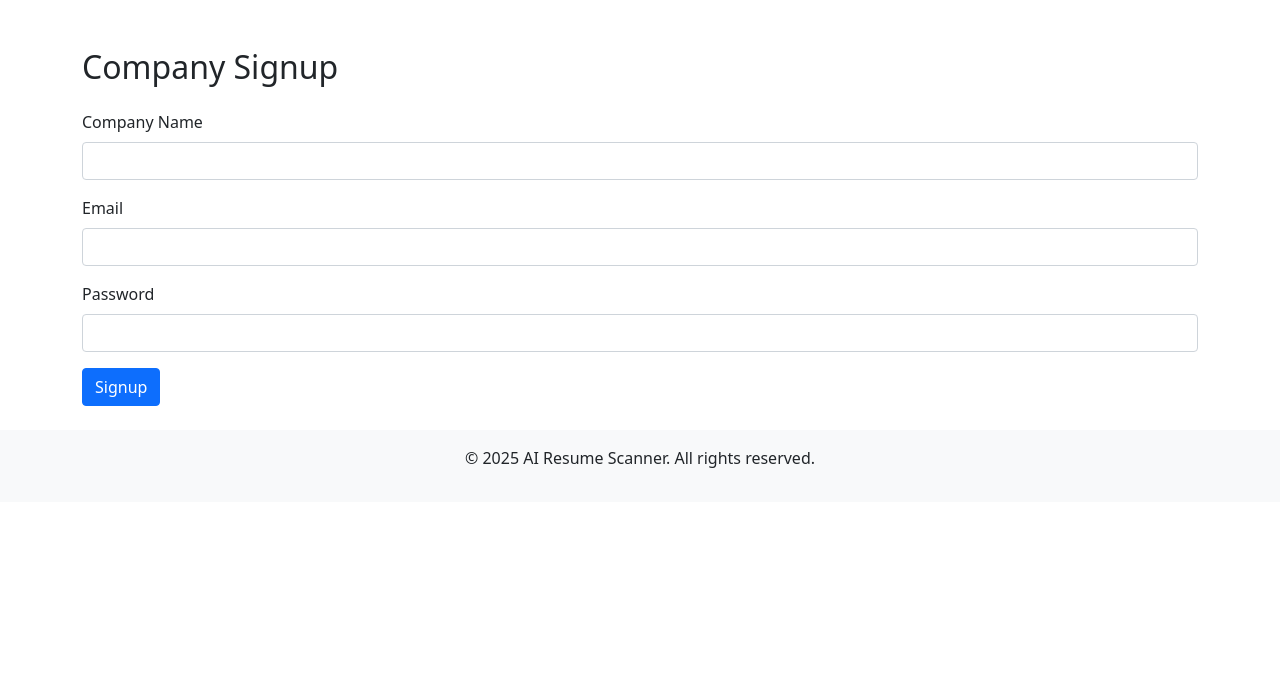
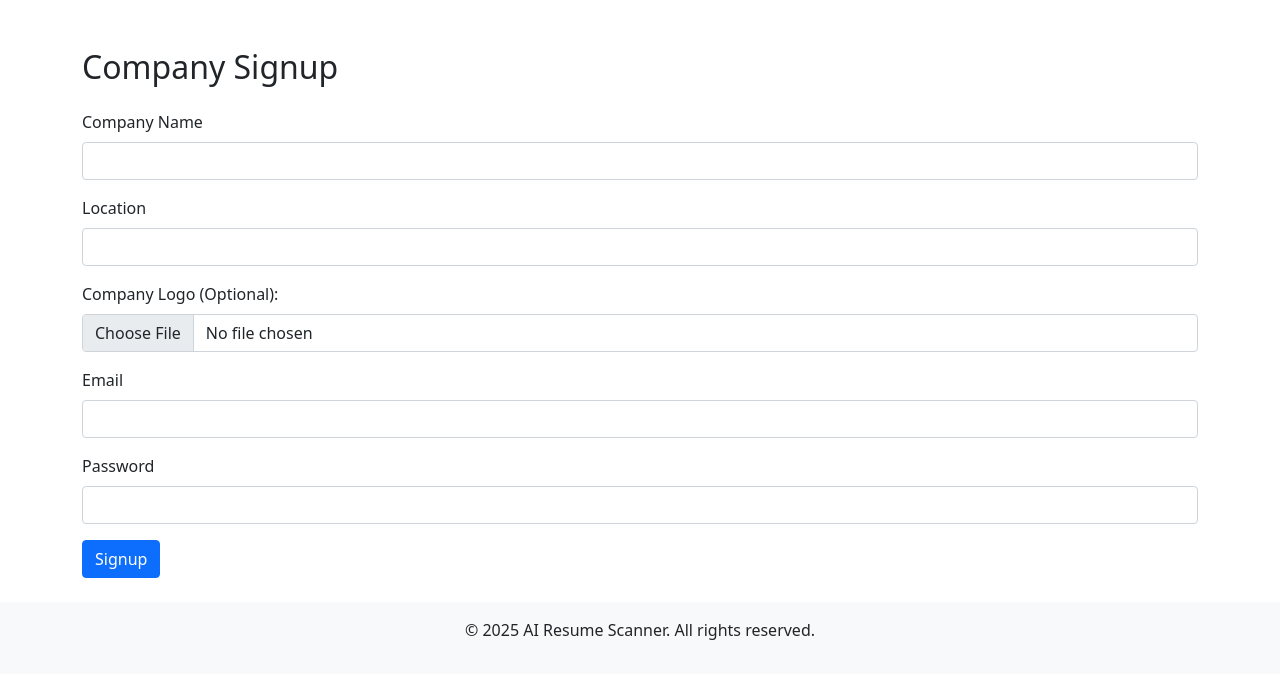
Before and after one commit to nishanlimbuchemjong/AI-Resume-Scanner, a Flask app: page /signup in a window 1280 px wide. Shown: the part 56-735 px from the top of the page. Run offline with Flask 3, Linux system fonts and the light colour scheme; some libraries are stand-ins or nearby versions.

Commit message:
location and company logo field added on Company model

```diff
--- a/app.py
+++ b/app.py
@@ -32,27 +32,69 @@ def all_job_posts():
     return render_template('all_posts.html', jobs=jobs)
 
 # SignUp Route
+UPLOAD_FOLDER = 'static/uploads/'  # Folder to store images
+ALLOWED_EXTENSIONS = {'png', 'jpg', 'jpeg', 'gif'}
+app.config['UPLOAD_FOLDER'] = UPLOAD_FOLDER
+
+# Function to check allowed file extensions
+def allowed_file(filename):
+    return '.' in filename and filename.rsplit('.', 1)[1].lower() in ALLOWED_EXTENSIONS
+
 @app.route('/signup', methods=['GET', 'POST'])
 def signup():
     if request.method == 'POST':
         company_name = request.form['company_name']
         email = request.form['email']
         password = request.form['password']
+        location = request.form['location']
+
+        company_logo = request.files['company_logo']
+        logo_filename = 'static/uploads/logo.png'
+
+        if company_logo and allowed_file(company_logo.filename):
+            filename = secure_filename(company_logo.filename)
+            logo_path = os.path.join(app.config['UPLOAD_FOLDER'], filename)
+            company_logo.save(logo_path)
+            logo_filename = os.path.join('static/uploads', filename)
+
         hashed_password = generate_password_hash(password, method='pbkdf2:sha256')
 
-        existing_company = Company.query.filter_by(email=email).first()
-        if existing_company:
-            flash("Company already exists!", "danger")
-            return redirect(url_for('signup'))
-
-        new_company = Company(company_name=company_name, email=email, password=hashed_password)
+        new_company = Company(
+            company_name=company_name,
+            email=email,
+            password=hashed_password,
+            location=location,
+            company_logo=logo_filename
+        )
         db.session.add(new_company)
         db.session.commit()
 
-        flash("Signup successful! Please log in.", "success")
+        flash ("Company registered successfully!", "success")
         return redirect(url_for('login'))
 
     return render_template('signup.html')
+
+# @app.route('/signup', methods=['GET', 'POST'])
+# def signup():
+#     if request.method == 'POST':
+#         company_name = request.form['company_name']
+#         email = request.form['email']
+#         password = request.form['password']
+#         hashed_password = generate_password_hash(password, method='pbkdf2:sha256')
+
+#         existing_company = Company.query.filter_by(email=email).first()
+#         if existing_company:
+#             flash("Company already exists!", "danger")
+#             return redirect(url_for('signup'))
+
+#         new_company = Company(company_name=company_name, email=email, password=hashed_password)
+#         db.session.add(new_company)
+#         db.session.commit()
+
+#         flash("Signup successful! Please log in.", "success")
+#         return redirect(url_for('login'))
+
+#     return render_template('signup.html')
 
 # Login Route
 @app.route('/login', methods=['GET', 'POST'])
@@ -91,6 +133,38 @@ def dashboard():
     jobs = JobPost.query.filter_by(company_id=session['company_id']).all()
 
     return render_template('company_dashboard.html', company=company, jobs=jobs)
+
+# View all Job posts details on landing page or home page
+@app.route('/view_all_posts')
+def view_all_posts():
+    jobs = JobPost.query.all()
+    return render_template('view_all_posts.html', jobs=jobs)
+
+# Company Job post
+@app.route('/company_posts')
+def company_posts():
+    if 'company_id' not in session:
+        flash("Please log in first!", "danger")
+        return redirect(url_for('login'))
+
+    company_id = session['company_id']
+    company = Company.query.get(company_id)
+    jobs = JobPost.query.filter_by(company_id=session['company_id']).all()
+
+    return render_template('company_jobPosts.html', company=company, jobs=jobs)
+
+# View Job posts details
+@app.route('/post_details')
+def post_details():
+    if 'company_id' not in session:
+        flash("Please log in first!", "danger")
+        return redirect(url_for('login'))
+
+    company_id = session['company_id']
+    company = Company.query.get(company_id)
+    jobs = JobPost.query.filter_by(company_id=session['company_id']).all()
+
+    return render_template('view_jobPosts.html', company=company, jobs=jobs)
 
 # Job Post Route
 @app.route('/post-job', methods=['GET', 'POST'])
--- a/models.py
+++ b/models.py
@@ -19,6 +19,8 @@ class Company(db.Model):
 
     company_id = db.Column(db.Integer, primary_key=True, autoincrement=True)
     company_name = db.Column(db.String(255), nullable=False)
+    location = db.Column(db.String(255), nullable=False)  # Company location
+    company_logo = db.Column(db.String(500), nullable=True, default='static/uploads/logo.png')
     email = db.Column(db.String(255), unique=True, nullable=False)
     password = db.Column(db.String(255), nullable=False)
     created_at = db.Column(db.TIMESTAMP, default=db.func.current_timestamp(), nullable=False)
--- a/templates/signup.html
+++ b/templates/signup.html
@@ -6,10 +6,18 @@
 <!-- <div class="row justify-content-center">
     <div class="col-md-6"> -->
         <h2 class="mt-5">Company Signup</h2>
-        <form action="{{ url_for('signup') }}" method="POST" class="mt-4">
+        <form action="{{ url_for('signup') }}" method="POST" class="mt-4" enctype="multipart/form-data">
             <div class="mb-3">
                 <label for="company_name" class="form-label">Company Name</label>
                 <input type="text" class="form-control" id="company_name" name="company_name" required>
+            </div>
+            <div class="mb-3">
+                <label for="location" class="form-label">Location</label>
+                <input type="text" class="form-control" id="location" name="location" required>
+            </div>
+            <div class="mb-3">
+                <label for="company_logo" class="form-label">Company Logo (Optional): </label>
+                <input type="file" class="form-control" id="company_logo" name="company_logo" accept="image/*"/>
             </div>
             <div class="mb-3">
                 <label for="email" class="form-label">Email</label>
```
